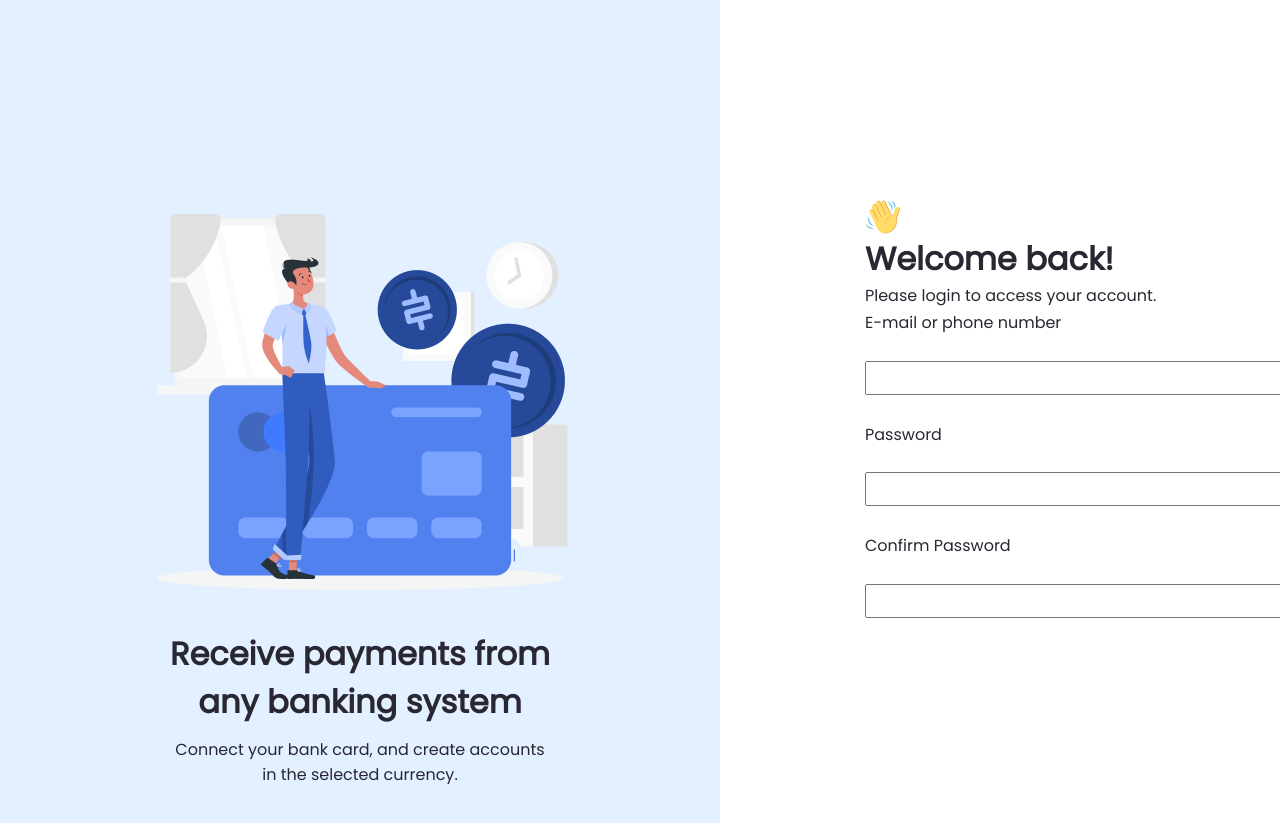
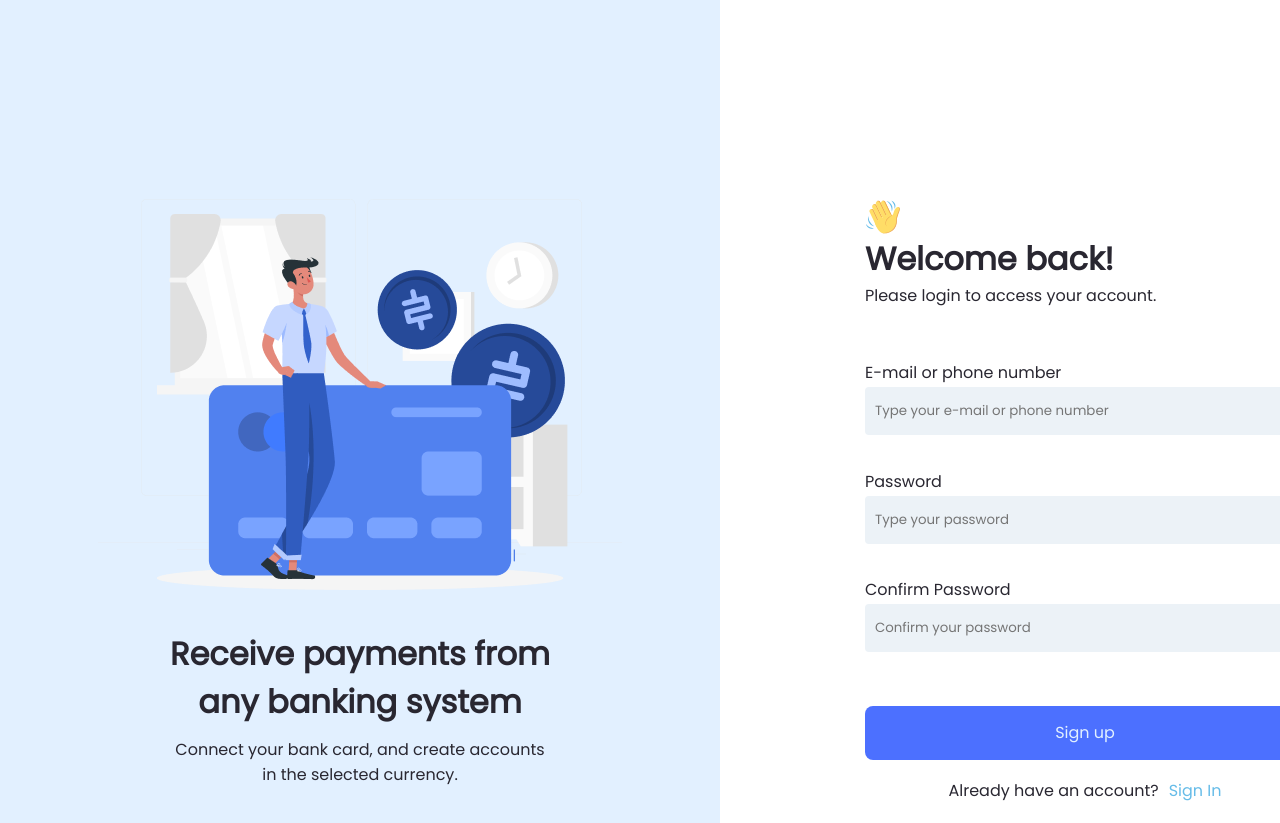
Before and after one commit to EvaKuntsevich1906/auth-page, a plain HTML site: page registration/index.html in a window 1280 px wide. Shown: the top 823 px of the page. Drawn offline with Linux system fonts and the light colour scheme.

Commit message:
html and css interim

```diff
--- a/registration/index.html
+++ b/registration/index.html
@@ -28,21 +28,27 @@
                 <h1>Welcome back!</h1>
                 <p>Please login to access your account.</p>
                 <div class="form">
+                    <div class="wrapper">
+                        <p class="inputname">E-mail or phone number</p>
+                        <input type="text" placeholder="Type your e-mail or phone number">
+                    </div>
 
-                        <p>E-mail or phone number</p>
-                        <input type="text">
+                    <div class="wrapper">
+                        <p class="inputname">Password</p>
+                        <input type="password" placeholder="Type your password">
+                    </div>
 
+                    <div class="wrapper">
+                        <p class="inputname">Confirm Password</p>
+                        <input type="password" placeholder="Confirm your password">
+                    </div>
 
-                        <p>Password</p>
-                        <input type="password">
-
-                        <p>Confirm Password</p>
-                        <input type="password">
-
-
-                    <div class="button"></div>
+                    <div class="button">Sign up</div>
                 </div>
-                <div class="switching"></div>
+                <div class="switching">
+                    <div class="questions">Already have an account?</div>
+                    <div class="logout"> Sign In</div>
+                </div>
             </div>
         </div>
     </div>
--- a/registration/style.css
+++ b/registration/style.css
@@ -109,14 +109,56 @@ body {
     display: flex;
     justify-content: space-between;
     flex-direction: column;
-    height: 335px;
+    height: 400px;
+    margin-top: 50px;
 }
 
-.form p {
-    width: 199px;
-    height: 24px;
-    font: 500 16px normal "Poppins"
+.inputname {
+    font: 500 22px normal "Poppins"
 }
+
 .form input {
-    padding-top: 10px;
+    width: 440px;
+    height: 48px;
+    background: #ECF2F7;
+    border-radius: 4px;
+    border: none;
+    padding-left: 10px;
 }
+
+.wparrer {
+    display: flex;
+    flex-direction: column;
+    justify-content: space-between;
+    height: 82px;
+}
+
+.button {
+    display: flex;
+    align-items: center;
+    justify-content: center;
+    width: 440px;
+    margin-top:20px;
+    height: 54px;
+    background: #4C70FF;
+    border-radius: 8px;
+    color: #E2F0FF
+}
+
+.switching {
+    height: 60px;
+    width: 440px;
+    display: flex;
+    align-items: center;
+    justify-content: center;
+}
+
+.questions {
+    font: 500 22px normal "Poppins"
+}
+
+.logout {
+    font: 500 22px normal "Poppins";
+    color: #66BCE8;
+    margin-left: 10px;
+}
```
